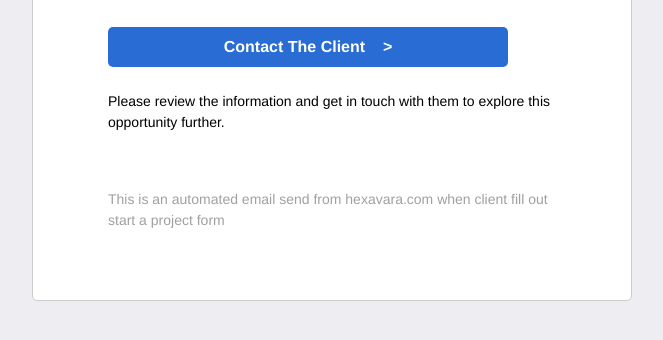
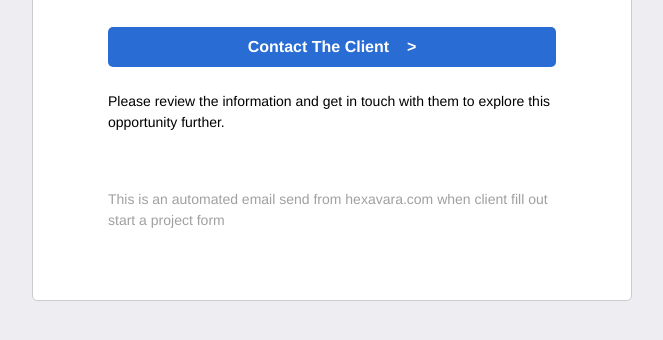
Before and after one commit to Ianphantom/hexavara-mail-service-2, a CodeIgniter app: the page made by application/views/template1.php in a window 1280 px wide. Shown: the part 329-669 px from the top of the page, without its empty margins (308-971 px from the left). Run offline with CodeIgniter, Linux system fonts and the light colour scheme; data that the repository does not hold is empty.

Commit message:
Change template for styling

```diff
--- a/application/views/template1.php
+++ b/application/views/template1.php
@@ -65,10 +65,10 @@
 												data-param-button-size="1" data-param-link-text="I want this"
 												data-param-href="#povezava#" data-param-float="1"
 												data-param-background-color="#296CD4" data-param-color="ffffff">
-												<table cellspacing="0" cellpadding="0">
+												<table cellspacing="0" cellpadding="0" width="100%">
 													<tr>
 														<td align="center" width="400" height="40" bgcolor="#296CD4"
-															style="-webkit-border-radius: 5px; -moz-border-radius: 5px; bord-radius: 5px; color: #FFFFFF; display: block;">
+															style="-webkit-border-radius: 5px; -moz-border-radius: 5px; bord-radius: 5px; color: #FFFFFF; display: block; width:100%">
 															<a href="mailto:<?= $recipientEmail ?>"
 																style="font-size:16px; font-weight: bold; font-family: Helvetica, Arial, sans-serif; text-decoration: none; line-height:40px; width:100%; display:inline-block">
 																<span style="color: #FFFFFF">Contact The Client
```
